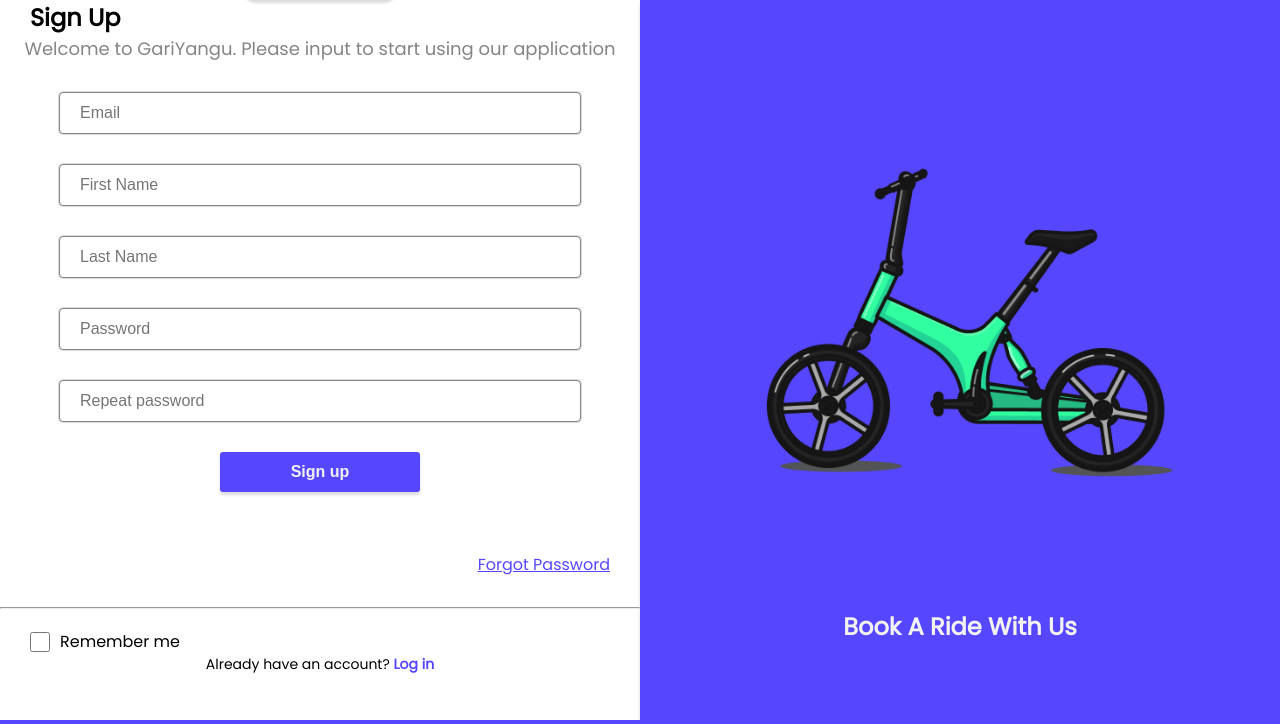
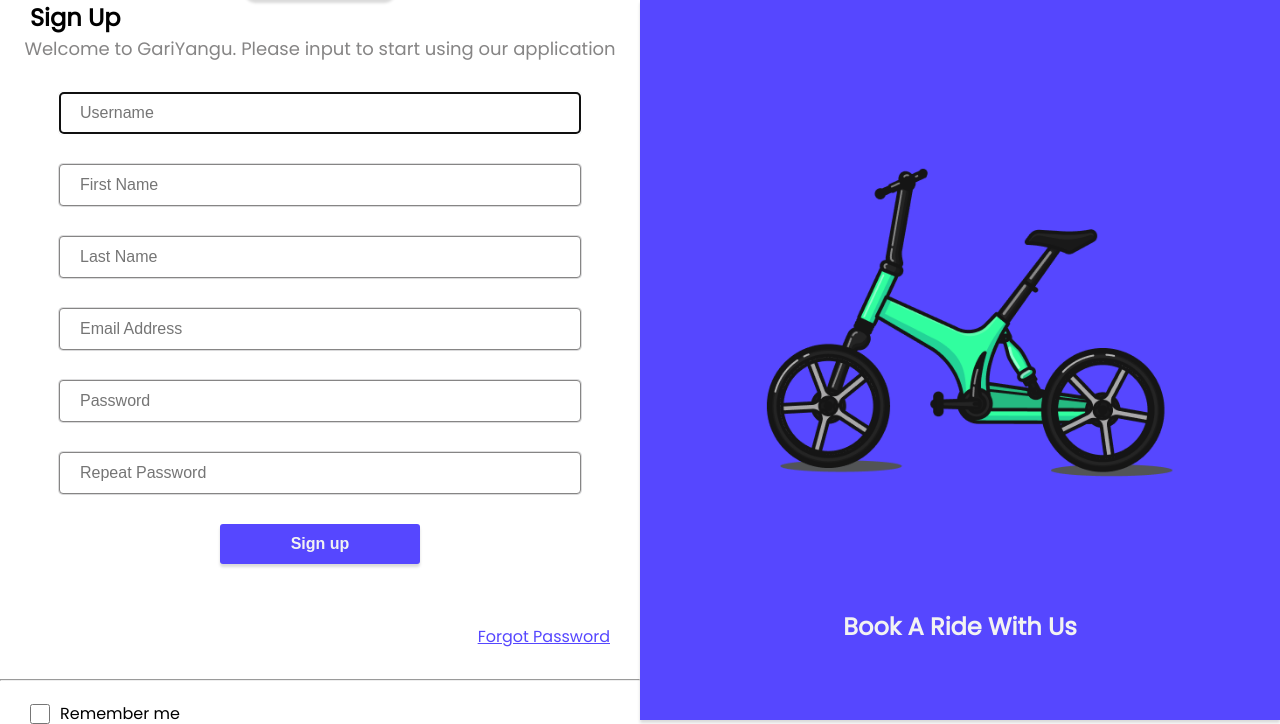
Before and after one commit to saidsoud72/moriBus, a Django app: template templates/signup.html in a window 1280 px wide. Shown: the part 100-824 px from the top of the page. Run offline with Django 4.2, Linux system fonts and the light colour scheme; the template is opened without the code that fills it: values that come from a table or form of the project are taken from there, others are empty.

Commit message:
add sign up form template

```diff
--- a/moriAuth/forms.py
+++ b/moriAuth/forms.py
@@ -7,13 +7,13 @@ from django.forms.models import ModelForm
 class SignUpForm(UserCreationForm):
     def __init__(self, *args, **kwargs):
         super().__init__(*args, **kwargs)
-        self.fields['email'].widget.attrs.update({
+        self.fields['username'].widget.attrs.update({
             'class': 'form-input',
-            'type': 'email',
-            'id': 'emailInput',
-            'aria-describedby': 'emailHelp',
-            'placeholder': 'Email',
-            'name': 'email',
+            'type': 'text',
+            'id': 'username',
+            'aria-describedby': 'usernameHelp',
+            'placeholder': 'Username',
+            'name': 'username',
         })
         self.fields['first_name'].widget.attrs.update({
             'class': 'form-input',
@@ -29,8 +29,16 @@ class SignUpForm(UserCreationForm):
             'placeholder': 'Last Name',
             'name': 'lastName',
         })
+        self.fields['email'].widget.attrs.update({
+            'class': 'form-input',
+            'type': 'email',
+            'id': 'email',
+            'aria-describedby': 'emailHelp',
+            'placeholder': 'Email Address',
+            'name': 'email',
+        })
         self.fields['password1'].widget.attrs.update({
-            'class': 'form-control form-control-user',
+            'class': 'form-input',
             'type': 'password',
             'id': 'password',
             'placeholder': 'Password',
@@ -38,7 +46,7 @@ class SignUpForm(UserCreationForm):
         })
         self.fields['password2'].widget.attrs.update({
             'class': 'form-input',
-            'type': 'repeatPassword',
+            'type': 'password',
             'id': 'repeatPassword',
             'placeholder': 'Repeat Password',
             'name': 'repeatPassword',
--- a/moriAuth/urls.py
+++ b/moriAuth/urls.py
@@ -6,4 +6,5 @@ app_name = 'moriAuth'
 urlpatterns = [
     path('', views.login_user, name='login_user'),
     path('dashboard/', index , name='index'),
+    path("signup/", views.register_request, name="register"),
 ]
--- a/templates/login.html
+++ b/templates/login.html
@@ -39,7 +39,7 @@
     <!-- start section login -->
     {% if messages %}
         {% for message in messages%}
-            <p class="text-dark mb-4 error">{{ message }}</p>
+            <p class="text-dark mb-4 error" style="text-align: center; color: rgb(238, 96, 96)">{{ message }}</p>
         {% endfor%}
     {% endif %}
     <section class="login">
@@ -53,8 +53,8 @@
                 <form action="{% url 'moriAuth:login_user' %}" class="form" method="POST">
                     {% csrf_token %}
                     <!-- <input type="text" name="" id=""> -->
-                    <input type="text" name="username" id="usernameInput" placeholder="Username" class="form-input">
-                    <input type="password" name="password" id="password" placeholder="Password" class="form-input">
+                    <input type="text" name="username" id="usernameInput" placeholder="Username" class="form-input" required>
+                    <input type="password" name="password" id="password" placeholder="Password" class="form-input" required>
                     <button type="submit" class="btn-submit">Login</button>
 
                     <p class="forgot"><a href="#">Forgot Password</a></p>
--- a/templates/signup.html
+++ b/templates/signup.html
@@ -45,13 +45,15 @@
                 <p>Welcome to GariYangu. Please input to start using our application</p>
             </div>
             <div class="login-left-form">
-                <form action="" class="form">
+                <form action="POST" class="form" action="{% url 'moriAuth:register' %}">
                     <!-- <input type="text" name="" id=""> -->
-                    <input type="email" name="email" id="emailInput" placeholder="Email" class="form-input" required>
-                    <input type="text" name="firstName" id="firstName" placeholder="First Name" class="form-input" required>
-                    <input type="text" name="lastName" id="lastName" placeholder="Last Name" class="form-input" required>
-                    <input type="password" name="password" id="password" placeholder="Password" class="form-input" required>
-                    <input type="password" name="repeatPassword" id="repeatPassword" placeholder="Repeat password" class="form-input" required>
+                    {% csrf_token %}
+                    {{register_form.username}}
+                    {{register_form.first_name}}
+                    {{register_form.last_name}}
+                    {{register_form.email}}
+                    {{register_form.password1}}
+                    {{register_form.password2}}
                     <button type="submit" class="btn-submit">Sign up</button>
 
                     <p class="forgot"><a href="#">Forgot Password</a></p>
```
Also changed, not shown: moriAuth/views.py (line endings or trailing spaces).
